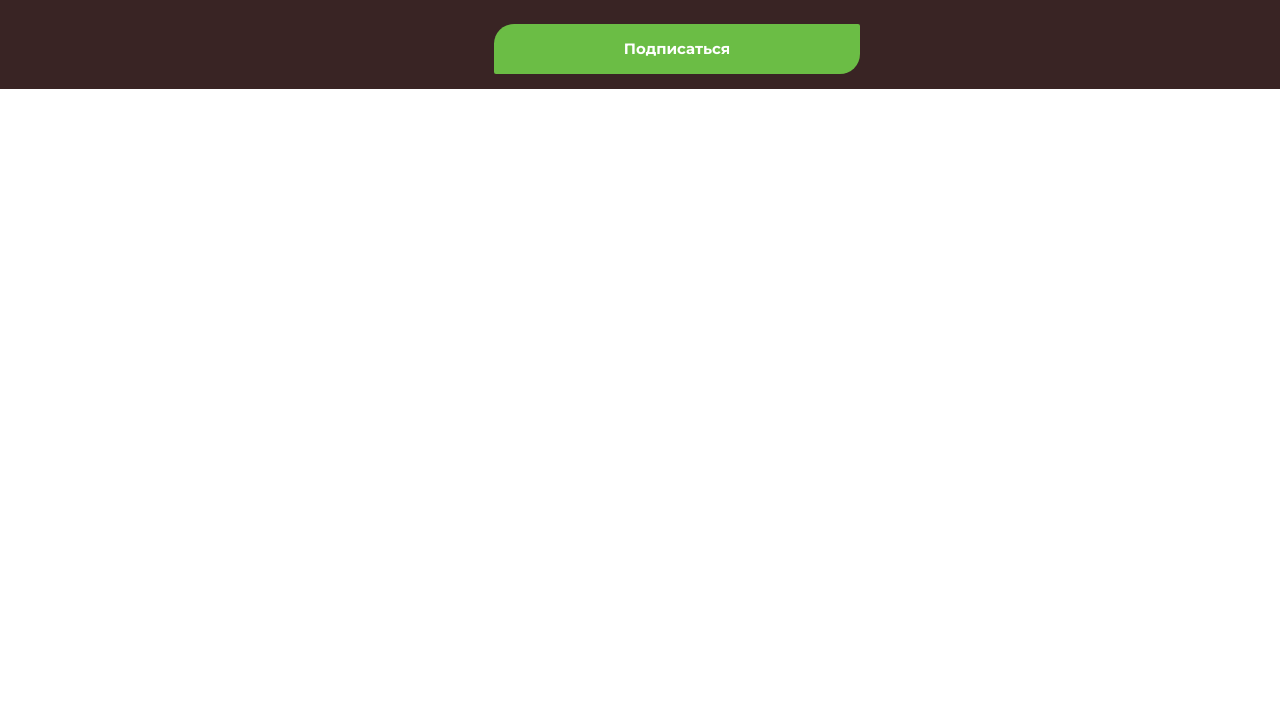
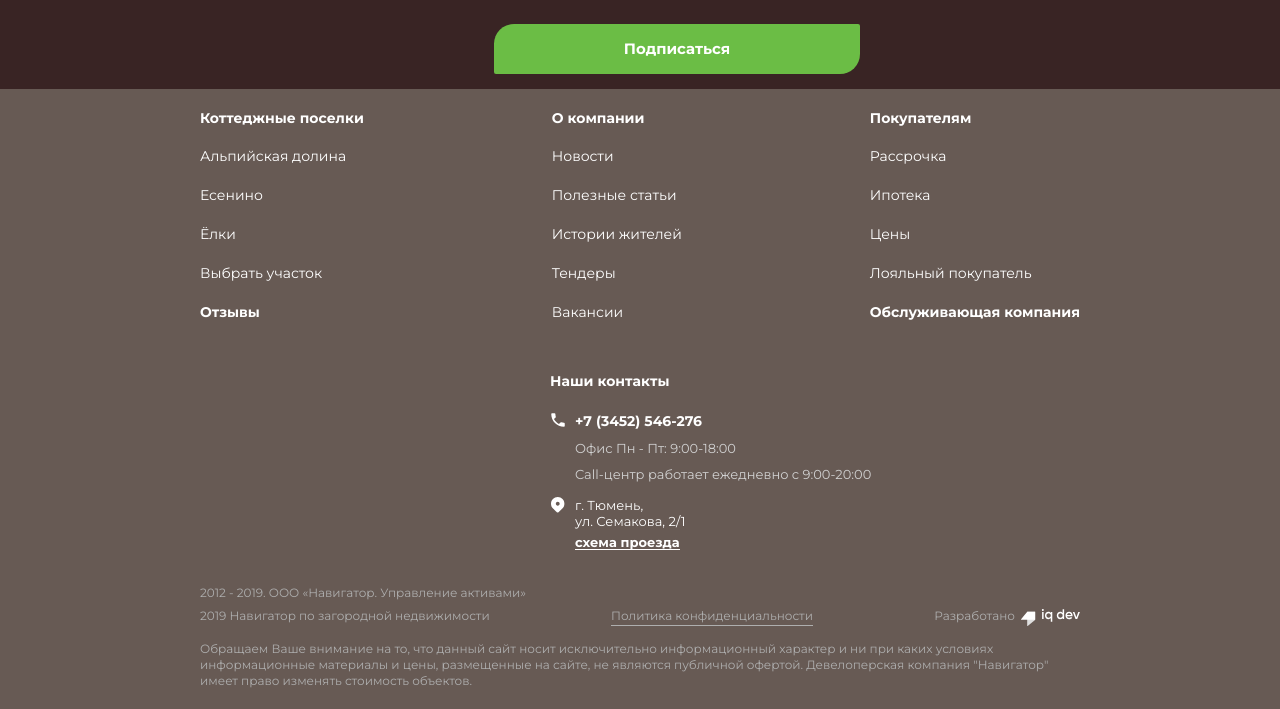
Before and after one commit to zeliboba72/Navigator, a plain HTML site: page index.html in a window 1280 px wide. Shown: the part 6054-6763 px from the top of the page. Before the commit the page ends 6243 px from the top, so only its background shows below. Drawn offline with nearby package versions, Linux system fonts and the light colour scheme.

Commit message:
created footer block

```diff
--- a/index.html
+++ b/index.html
@@ -17,6 +17,7 @@
     <link rel="stylesheet" href="styles/questions/questions.css" />
     <link rel="stylesheet" href="styles/whats-new/whats-new.css" />
     <link rel="stylesheet" href="styles/subs/subs.css" />
+    <link rel="stylesheet" href="styles/footer/footer.css" />
     <!-- SWIPER -->
     <link
       rel="stylesheet"
@@ -89,7 +90,7 @@
             </li>
           </ul>
         </nav>
-        <a href="tel: +73452564276" class="header__phone"
+        <a href="tel:+73452564276" class="header__phone"
           ><span class="text--regular">+ 7 3452</span> 564-276</a
         >
         <button class="button">Заказать звонок</button>
@@ -1386,6 +1387,100 @@
     </article>
     <!-- SUBS -->
 
+    <!-- FOOTER -->
+    <footer class="footer">
+      <div class="footer__container">
+        <div class="footer__menu-contacts-wrapper">
+          <div class="footer__menu">
+            <div class="footer__menu-item">
+              <h4 class="footer__menu-title">Коттеджные поселки</h5>
+              <ul class="footer__menu-list">
+                <li class="footer__menu-list-item">
+                  <a href="#" class="footer__menu-link">Альпийская долина</a>
+                </li>
+                <li class="footer__menu-list-item">
+                  <a href="#" class="footer__menu-link">Есенино</a>
+                </li>
+                <li class="footer__menu-list-item">
+                  <a href="#" class="footer__menu-link">Ёлки</a>
+                </li>
+                <li class="footer__menu-list-item">
+                  <a href="#" class="footer__menu-link">Выбрать участок</a>
+                </li>
+                <li class="footer__menu-list-item">
+                  <a href="#" class="footer__menu-link"><strong>Отзывы</strong></a>
+                </li>
+              </ul>
+            </div>
+            <div class="footer__menu-item">
+              <h4 class="footer__menu-title">О компании</h5>
+              <ul class="footer__menu-list">
+                <li class="footer__menu-list-item">
+                  <a href="#" class="footer__menu-link">Новости</a>
+                </li>
+                <li class="footer__menu-list-item">
+                  <a href="#" class="footer__menu-link">Полезные статьи</a>
+                </li>
+                <li class="footer__menu-list-item">
+                  <a href="#" class="footer__menu-link">Истории жителей</a>
+                </li>
+                <li class="footer__menu-list-item">
+                  <a href="#" class="footer__menu-link">Тендеры</a>
+                </li>
+                <li class="footer__menu-list-item">
+                  <a href="#" class="footer__menu-link">Вакансии</a>
+                </li>
+              </ul>
+            </div>
+            <div class="footer__menu-item">
+              <h4 class="footer__menu-title">Покупателям</h5>
+              <ul class="footer__menu-list">
+                <li class="footer__menu-list-item">
+                  <a href="#" class="footer__menu-link">Рассрочка</a>
+                </li>
+                <li class="footer__menu-list-item">
+                  <a href="#" class="footer__menu-link">Ипотека</a>
+                </li>
+                <li class="footer__menu-list-item">
+                  <a href="#" class="footer__menu-link">Цены</a>
+                </li>
+                <li class="footer__menu-list-item">
+                  <a href="#" class="footer__menu-link">Лояльный покупатель</a>
+                </li>
+                <li class="footer__menu-list-item">
+                  <a href="#" class="footer__menu-link"><strong>Обслуживающая компания</strong></a>
+                </li>
+              </ul>
+            </div>
+          </div>
+          <div class="footer__contacts">
+            <h4 class="footer__contacts-title">Наши контакты</h4>
+            <div class="footer__contacts-number-hours-wrap">
+              <div class="footer__contacts-icon mini-phone-icon"></div>
+              <a href="tel:+73452564276" class="footer__contacts-phone-number">+7 (3452) 546-276</a>
+              <p class="footer__contacts-text-hours">Офис Пн - Пт: 9:00-18:00</p>
+              <p class="footer__contacts-text-hours">Call-центр работает ежедневно с 9:00-20:00</p>
+            </div>
+            <div class="footer__contacts-location">
+              <div class="footer__contacts-icon location-icon"></div>
+              <p class="footer__contacts-location-text">
+                г. Тюмень, <br>ул. Семакова, 2/1
+              </p>
+              <a href="#" class="footer__contacts-location-link">схема проезда</a>
+            </div>
+          </div>
+        </div>
+        <p class="footer__date-company">2012 - 2019. ООО «Навигатор. Управление активами»</p>
+        <div class="footer__business-wrapper">
+          <span class="footer__business-text">2019 Навигатор по загородной недвижимости</span>
+          <a href="#" class="footer__business-link">Политика конфиденциальности</a>
+          <span class="footer__develop-text">Разработано <a href="#" class="footer__develop-icon iq-dev-icon"></a></span>
+        </div>
+        <p class="footer__bottom-text">Обращаем Ваше внимание на то, что данный сайт носит исключительно информационный характер и ни при каких условиях информационные материалы и цены, размещенные на сайте, не являются публичной офертой. Девелоперская компания "Навигатор" имеет право изменять стоимость объектов.</p>
+      </div>
+    </footer>
+    <!-- FOOTER -->
+
     <script src="https://unpkg.com/swiper/swiper-bundle.min.js"></script>
     <script src="noUiSlider/nouislider.min.js"></script>
     <script src="./js/yandex-map.js"></script>
--- /dev/null
+++ b/styles/footer/footer.css
@@ -0,0 +1,267 @@
+.footer {
+  min-height: 355px;
+  background-color: #675a54;
+  color: #fff;
+  font-weight: 400;
+  font-size: 14px;
+}
+
+.footer__container {
+  padding: 20px;
+  max-width: 1200px;
+  margin: 0 auto;
+}
+
+.footer__menu-contacts-wrapper {
+  display: flex;
+  margin-bottom: 35px;
+}
+
+/* menu */
+
+.footer__menu {
+  flex: 0 0 80%;
+  display: flex;
+  margin-right: 20px;
+}
+
+.footer__menu-item {
+  margin-right: 120px;
+}
+
+.footer__menu-title {
+  margin-bottom: 20px;
+}
+
+.footer__menu-link {
+  display: inline-block;
+  margin-bottom: 20px;
+  color: #ffffff;
+  line-height: 136%;
+  transition: color 0.2s linear;
+}
+
+.footer__menu-link:hover {
+  color: #6bbd45;
+}
+
+/* contacts */
+
+.footer__contacts-title {
+  margin-bottom: 22px;
+}
+
+.footer__contacts-number-hours-wrap {
+  position: relative;
+  padding-left: 25px;
+  margin-bottom: 15px;
+}
+
+.footer__contacts-icon {
+  width: 16px;
+  height: 16px;
+  position: absolute;
+  left: 0;
+  top: 0;
+}
+
+.mini-phone-icon {
+  background: url(../../assets/mini-phone-icon.svg) center no-repeat;
+}
+
+.location-icon {
+  background: url(../../assets/location-icon.svg) center no-repeat;
+}
+
+.footer__contacts-phone-number {
+  display: inline-block;
+  font-weight: 700;
+  color: #ffffff;
+  margin-bottom: 10px;
+  transition: color 0.2s linear;
+}
+
+.footer__contacts-phone-number:hover {
+  color: #6bbd45;
+}
+
+.footer__contacts-text-hours {
+  font-size: 13px;
+  color: #d1d1d1;
+  margin-bottom: 10px;
+  line-height: 123%;
+}
+
+.footer__contacts-location {
+  position: relative;
+  font-size: 13px;
+  padding-left: 25px;
+}
+
+.footer__contacts-location-text {
+  margin-bottom: 5px;
+}
+
+.footer__contacts-location-link {
+  position: relative;
+  color: #fff;
+  font-weight: 700;
+  transition: color 0.2s linear;
+}
+
+.footer__contacts-location-link:hover {
+  color: #6bbd45;
+}
+
+.footer__contacts-location-link::after {
+  content: "";
+  display: block;
+  width: 100%;
+  height: 1px;
+  background-color: #ffffff;
+  position: absolute;
+  bottom: 0;
+  left: 0;
+  transition: background-color 0.2s linear;
+}
+
+.footer__contacts-location-link:hover::after {
+  background-color: #6bbd45;
+}
+
+/* bottom-text */
+
+.footer__date-company {
+  font-size: 12px;
+  line-height: 133%;
+  color: #aeaeae;
+  margin-bottom: 7px;
+}
+
+.footer__business-wrapper {
+  display: flex;
+  justify-content: space-between;
+  font-size: 12px;
+  color: #aeaeae;
+  margin-bottom: 15px;
+}
+
+.footer__business-link {
+  color: #aeaeae;
+  position: relative;
+  transition: color 0.2s linear;
+}
+
+.footer__business-link:hover {
+  color: #6bbd45;
+}
+
+.footer__business-link::after {
+  content: "";
+  display: block;
+  width: 100%;
+  height: 1px;
+  background-color: #aeaeae;
+  position: absolute;
+  bottom: 0;
+  left: 0;
+  transition: background-color 0.2s linear;
+}
+
+.footer__business-link:hover::after {
+  background-color: #6bbd45;
+}
+
+.footer__develop-text {
+  display: flex;
+  align-items: flex-start;
+}
+
+.footer__develop-icon {
+  display: inline-block;
+  width: 60px;
+  height: 18px;
+  margin-left: 5px;
+  transition: opacity 0.2s linear;
+}
+
+.footer__develop-icon:hover {
+  opacity: 0.7;
+}
+
+.iq-dev-icon {
+  background: url(../../assets/iq-dev-icon.svg) center no-repeat;
+}
+
+.footer__bottom-text {
+  font-size: 12px;
+  color: #aeaeae;
+  line-height: 133%;
+}
+
+/* break-points */
+@media (max-width: 1300px) {
+  .footer__container {
+    max-width: 920px;
+  }
+
+  .footer__menu-contacts-wrapper {
+    flex-direction: column;
+  }
+
+  .footer__menu {
+    flex: 0 0 auto;
+    margin-right: 0;
+    justify-content: space-between;
+    margin-bottom: 30px;
+  }
+
+  .footer__menu-item {
+    margin-right: 0;
+  }
+
+  .footer__contacts {
+    padding-left: 350px;
+  }
+}
+
+@media (max-width: 1024px) {
+  .footer__container {
+    max-width: 720px;
+  }
+
+  .footer__contacts {
+    padding-left: 250px;
+  }
+}
+
+@media (max-width: 720px) {
+  .footer__menu {
+    display: none;
+  }
+
+  .footer__contacts {
+    padding-left: 0;
+  }
+
+  .footer__business-wrapper {
+    flex-direction: column;
+  }
+
+  .footer__business-text {
+    margin-bottom: 15px;
+  }
+
+  .footer__business-link {
+    text-decoration: underline;
+    margin-bottom: 15px;
+  }
+
+  .footer__business-link::after {
+    display: none;
+  }
+
+  .footer__bottom-text {
+    line-height: 150%;
+  }
+}
--- a/styles/subs/subs.css
+++ b/styles/subs/subs.css
@@ -1,7 +1,6 @@
 .subs {
   background-color: #392424;
   min-height: 110px;
-  margin-bottom: 100px;
 }
 
 .subs__container {
--- a/styles/whats-new/whats-new.css
+++ b/styles/whats-new/whats-new.css
@@ -62,10 +62,9 @@
   border: 1px solid #d1d1d1;
   border-radius: 3px;
   overflow: hidden;
-  transition: box-shadow 0.2s linear;
   cursor: pointer;
   opacity: 0.6;
-  transition: opacity 0.2s ease-in;
+  transition: opacity 0.2s ease-in, box-shadow 0.2s linear;
 }
 
 .whats-new__swiper-item:hover {
```
Also changed, not shown: assets/iq-dev-icon.svg (added), assets/location-icon.svg (added), assets/mini-phone-icon.svg (added).
